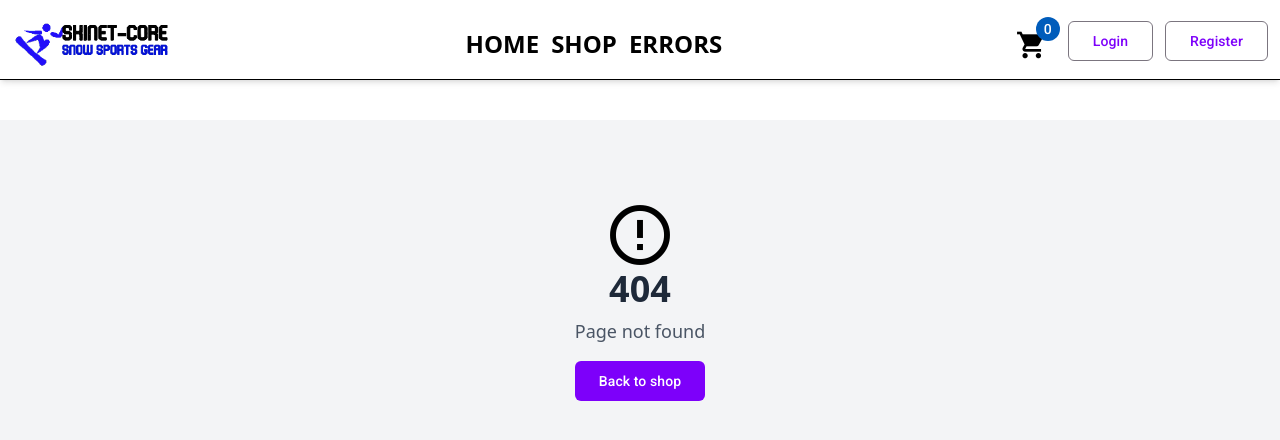
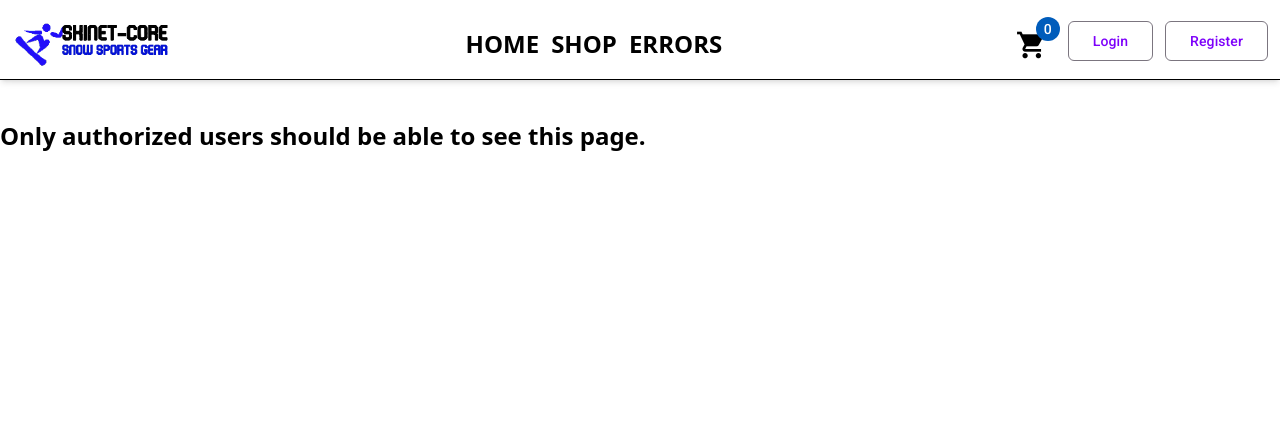
Before and after one commit to EbraheemSaid/Ecommerce, an Angular app in the folder client/: page /checkout in a window 1280 px wide. Before the commit this address led to /not-found. Shown: the top 440 px of the page. Built offline with nearby package versions, Linux system fonts and the light colour scheme.

Commit message:
Add checkout route and link in order summary component

```diff
--- a/client/src/app/app.routes.ts
+++ b/client/src/app/app.routes.ts
@@ -6,12 +6,14 @@ import { TestErrorComponent } from './features/test-error/test-error.component';
 import { NotFoundComponent } from './shared/components/not-found/not-found.component';
 import { ServerErrorComponent } from './shared/components/server-error/server-error.component';
 import { CartComponent } from './features/cart/cart.component';
+import { CheckoutComponent } from './features/checkout/checkout.component';
 
 export const routes: Routes = [
   { path: '', component: HomeComponent },
   { path: 'shop', component: ShopComponent },
   { path: 'shop/:id', component: ProductDetailsComponent },
   { path: 'cart', component: CartComponent },
+  { path: 'checkout', component: CheckoutComponent },
   { path: 'test-error', component: TestErrorComponent },
   { path: 'not-found', component: NotFoundComponent },
   { path: 'server-error', component: ServerErrorComponent },
--- /dev/null
+++ b/client/src/app/core/services/checkout.service.ts
@@ -0,0 +1,9 @@
+import { Injectable } from '@angular/core';
+
+@Injectable({
+  providedIn: 'root'
+})
+export class CheckoutService {
+
+  constructor() { }
+}
--- /dev/null
+++ b/client/src/app/features/checkout/checkout.component.html
@@ -0,0 +1,5 @@
+<div class="mt-5">
+  <h1 class="text-2xl font-bold">
+    Only authorized users should be able to see this page.
+  </h1>
+</div>
--- a/client/src/app/shared/components/order-summary/order-summary.component.html
+++ b/client/src/app/shared/components/order-summary/order-summary.component.html
@@ -44,6 +44,7 @@
         color="primary"
         class="w-full py-3 text-base font-semibold"
         [disabled]="cartService.itemCount() === 0"
+        routerLink="/checkout"
       >
         <mat-icon class="mr-2">payment</mat-icon>
         Proceed to Checkout
```
Also changed, not shown: client/src/app/features/checkout/checkout.component.ts (added, +12 -0 lines), client/src/app/features/checkout/checkout.component.scss (added).
